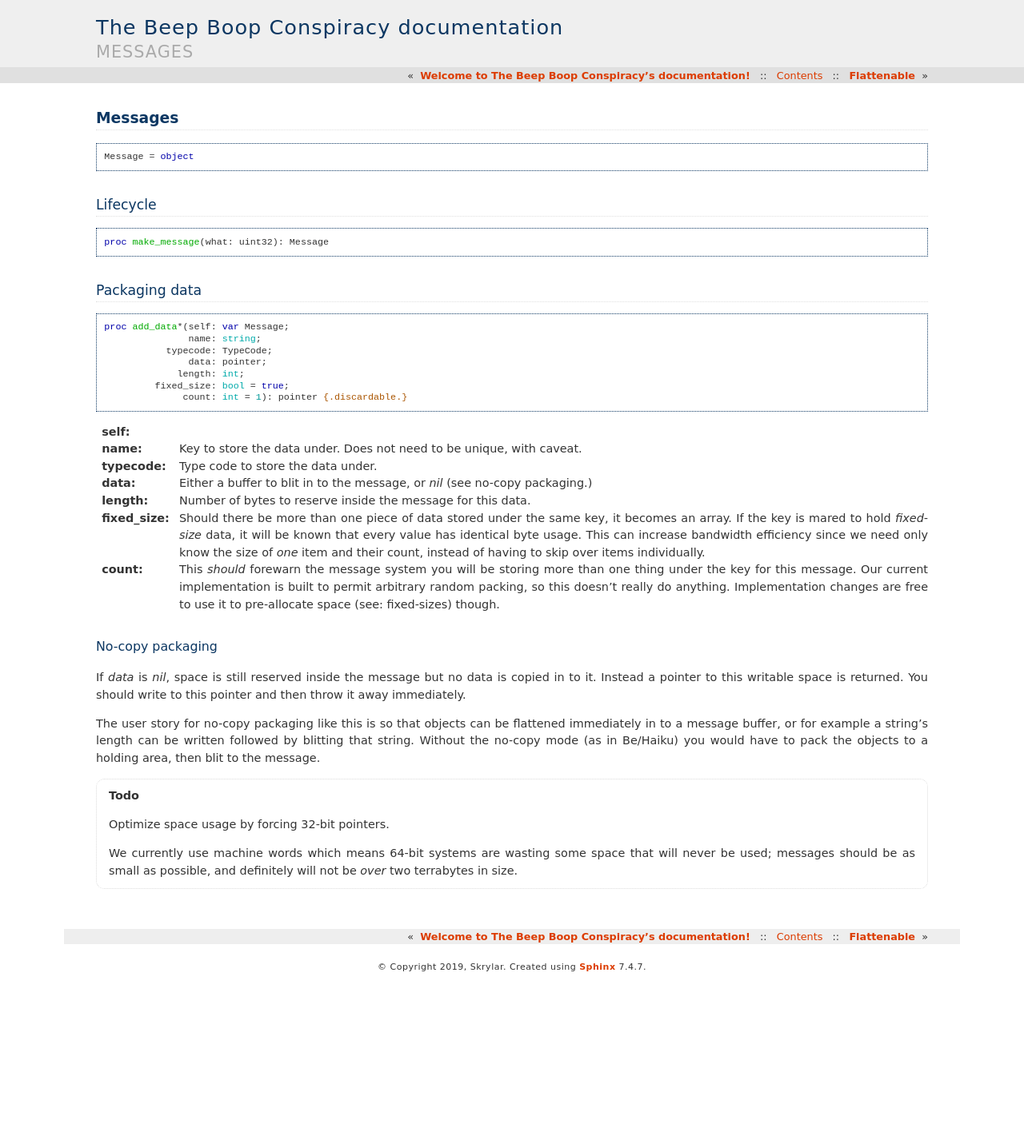
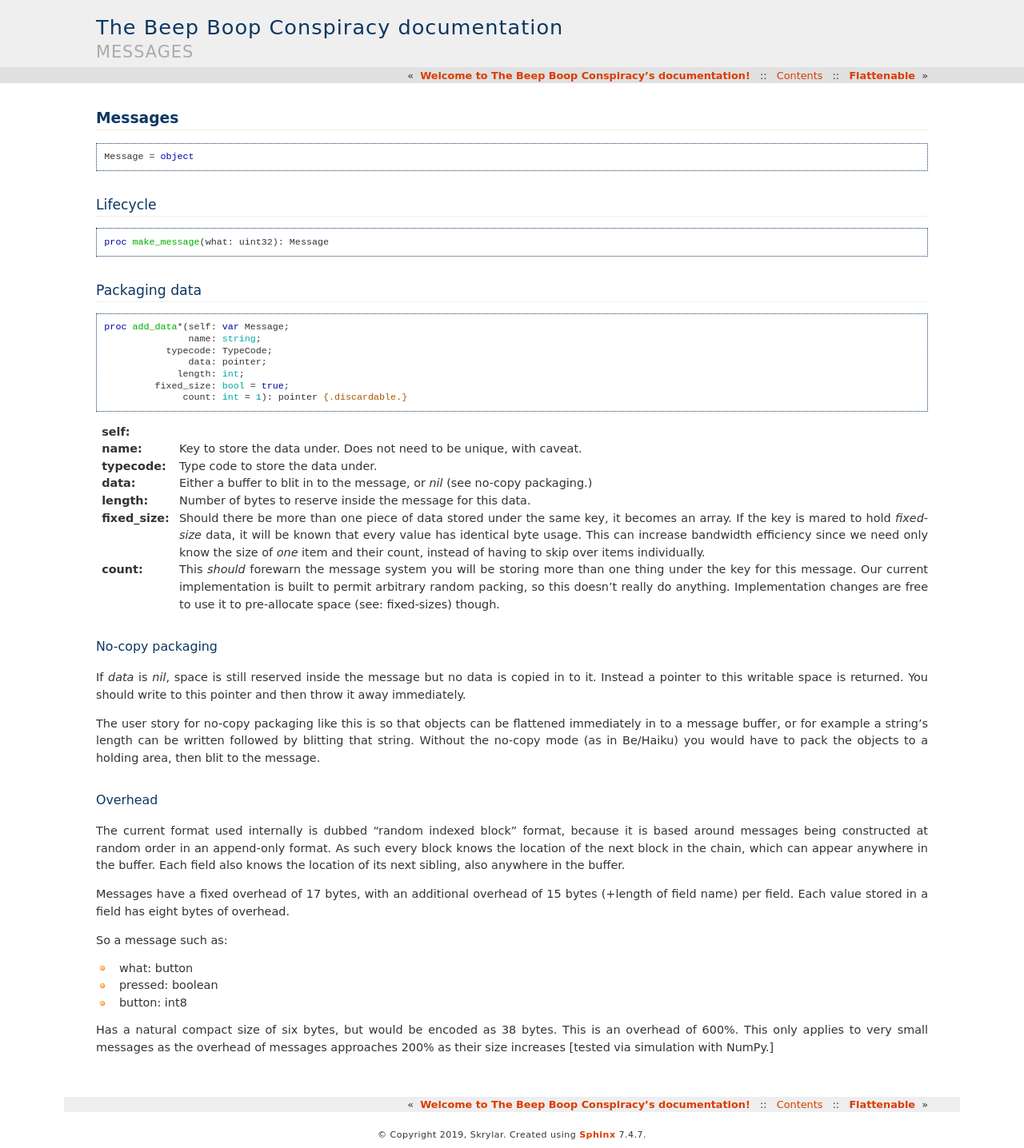
Before and after one commit to Skrylar/thunderstrike, a Sphinx documentation site: the page built from docs/source/message.rst, in a window 1280 px wide. Shown: the whole page at 80% size. Built offline with Sphinx 7.4.7, drawn with Linux system fonts in a browser that asks for light colours; before the commit the page ends 1226 px from its top, so only the background shows below that.

```diff
--- a/docs/source/message.rst
+++ b/docs/source/message.rst
@@ -45,7 +45,17 @@
 
 The user story for no-copy packaging like this is so that objects can be flattened immediately in to a message buffer, or for example a string's length can be written followed by blitting that string. Without the no-copy mode (as in Be/Haiku) you would have to pack the objects to a holding area, then blit to the message.
 
-.. todo::
-   Optimize space usage by forcing 32-bit pointers.
+Overhead
+^^^^^^^^
 
-   We currently use machine words which means 64-bit systems are wasting some space that will never be used; messages should be as small as possible, and definitely will not be *over* two terrabytes in size.
+The current format used internally is dubbed "random indexed block" format, because it is based around messages being constructed at random order in an append-only format. As such every block knows the location of the next block in the chain, which can appear anywhere in the buffer. Each field also knows the location of its next sibling, also anywhere in the buffer.
+
+Messages have a fixed overhead of 17 bytes, with an additional overhead of 15 bytes (+length of field name) per field. Each value stored in a field has eight bytes of overhead.
+
+So a message such as:
+
+- what: button
+- pressed: boolean
+- button: int8
+
+Has a natural compact size of six bytes, but would be encoded as 38 bytes. This is an overhead of 600%. This only applies to very small messages as the overhead of messages approaches 200% as their size increases [tested via simulation with NumPy.]
```
Also changed, not shown: 1 other file.
